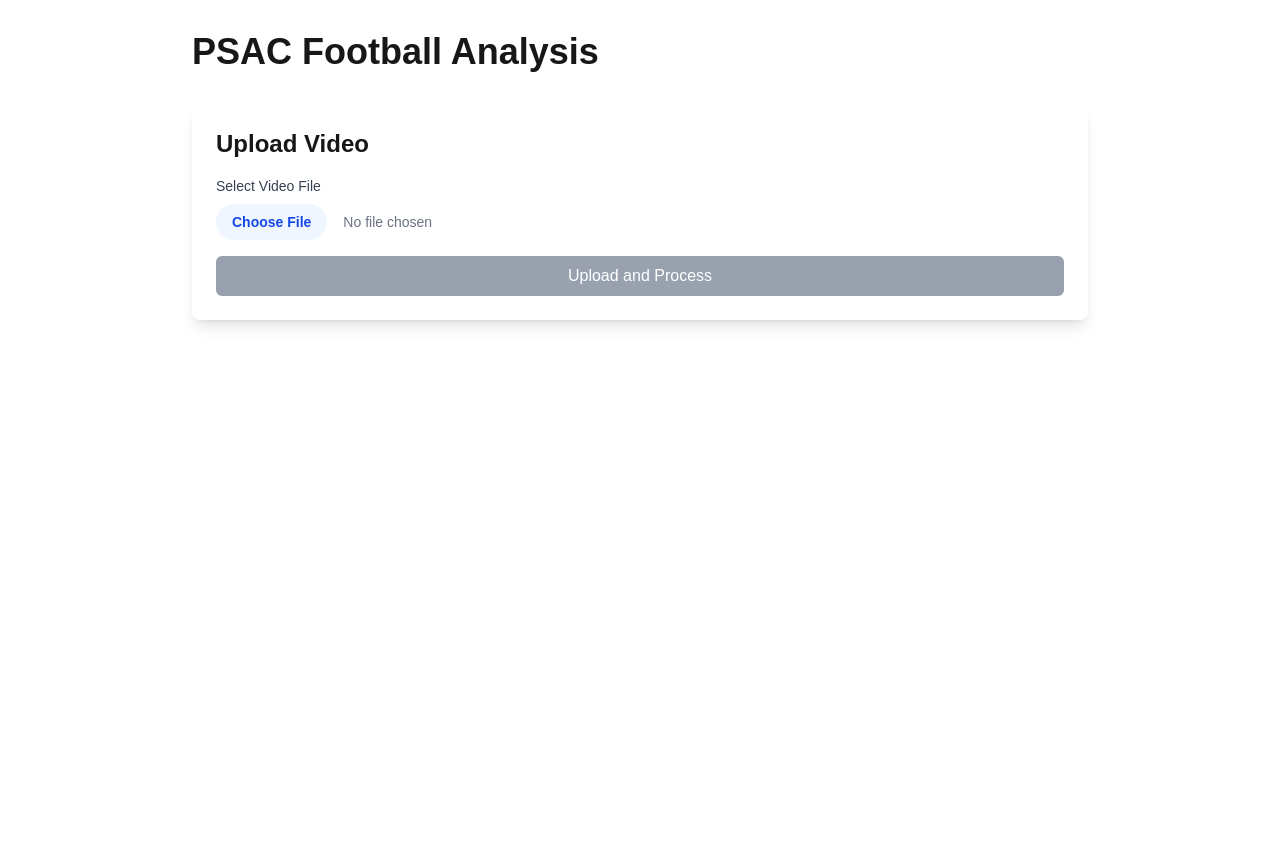
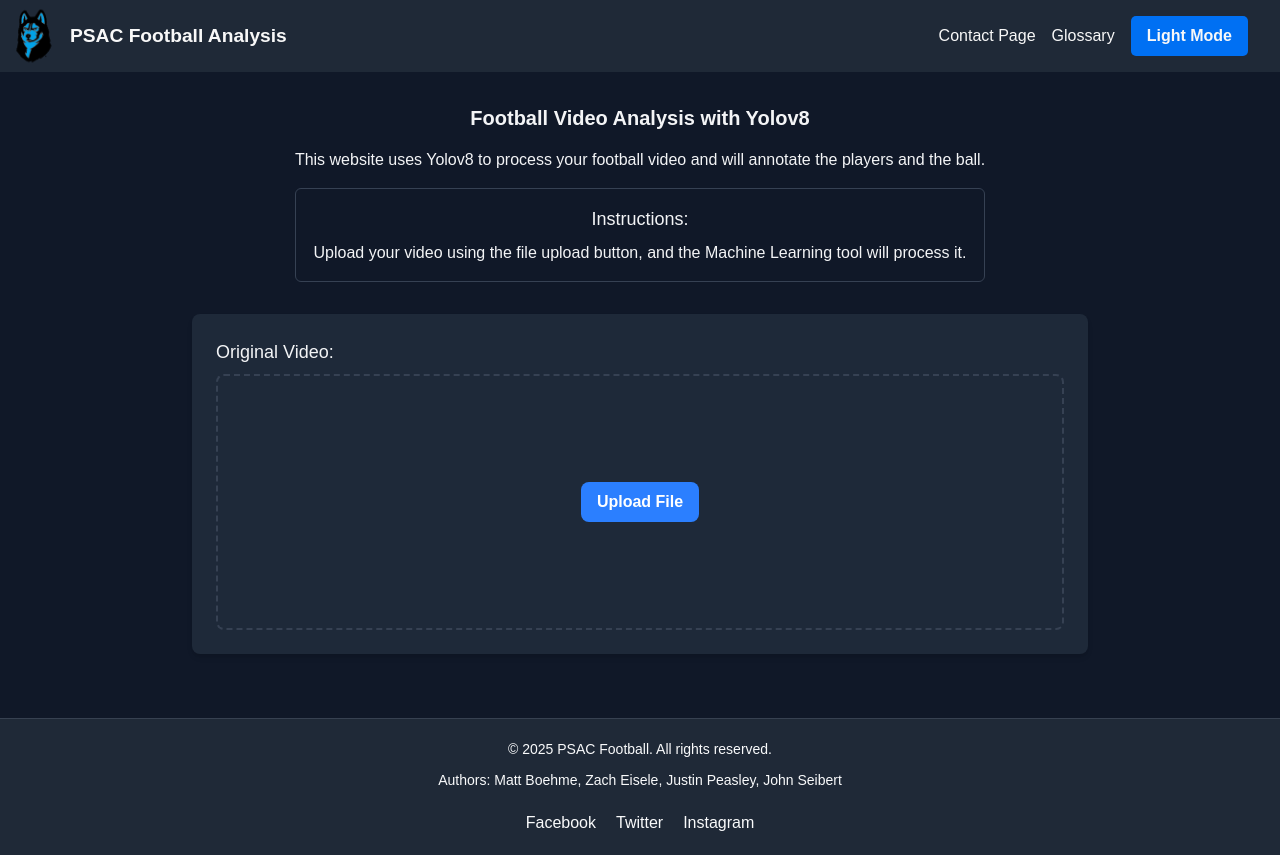
Before and after one commit to johnseibert19/PSAC-Football-Analysis, a Next.js app in the folder psac-football-analysis/: page / in a window 1280 px wide. Before the commit the page ends 800 px from the top, so only its background shows below. Built offline with nearby package versions, Linux system fonts and the light colour scheme.

Commit message:
Add files via upload

```diff
--- a/psac-football-analysis/src/app/page.tsx
+++ b/psac-football-analysis/src/app/page.tsx
@@ -1,185 +1,230 @@
 'use client';
 
-import React, { useState } from 'react';
+import React, { useState, useEffect, useRef } from 'react';
+import NavBar from './components/NavBar';
+import Footer from './components/Footer';
+import Body from './components/Body';
 
-// API URL configuration
-const API_URL = typeof window !== 'undefined'
-  ? window.location.hostname === 'localhost'
-    ? 'http://localhost:5000'
-    : 'https://psacfootball-python-f58da7eeb938.herokuapp.com'
-  : 'https://psacfootball-python-f58da7eeb938.herokuapp.com';
+const formatFileSize = (bytes: number): string => {
+    if (bytes === 0) return '0 Bytes';
+    const k = 1024;
+    const sizes = ['Bytes', 'KB', 'MB', 'GB', 'TB', 'PB', 'EB', 'ZB', 'YB'];
+    const i = Math.floor(Math.log(bytes) / Math.log(k));
+    return `${parseFloat((bytes / Math.pow(k, i)).toFixed(2))} ${sizes[i]}`;
+};
+
+const allowedVideoTypes = ['video/mp4', 'video/webm', 'video/ogg'];
 
 export default function Home() {
-  const [selectedFile, setSelectedFile] = useState<File | null>(null);
-  const [uploadProgress, setUploadProgress] = useState(0);
-  const [processingProgress, setProcessingProgress] = useState(0);
-  const [statusMessage, setStatusMessage] = useState('');
-  const [isProcessing, setIsProcessing] = useState(false);
+    const [file, setFile] = useState<File | null>(null);
+    const [setVideoPreviewUrl] = useState<string | null>(null);
+    const [darkMode, setDarkMode] = useState(true);
+    const [isUploading, setIsUploading] = useState(false);
+    const [uploadError, setUploadError] = useState<string | null>(null);
+    const [processingStatus, setProcessingStatus] = useState<string>('');
+    const [originalVideoUrl, setOriginalVideoUrl] = useState<string | null>(null);
     const [processedVideoUrl, setProcessedVideoUrl] = useState<string | null>(null);
-  const [error, setError] = useState<string | null>(null);
-  const [taskId, setTaskId] = useState<string | null>(null);
-  const [isUploading, setIsUploading] = useState(false);
+    const [processingTime, setProcessingTime] = useState<number | null>(null);
+    const [totalFrames, setTotalFrames] = useState<number | null>(null);
+    const videoPlayerRef = useRef<HTMLVideoElement>(null);
 
     const handleFileChange = (e: React.ChangeEvent<HTMLInputElement>) => {
-    const file = e.target.files?.[0];
-    if (file) {
-      setSelectedFile(file);
-      setError(null);
-      setProcessedVideoUrl(null);
-      setTaskId(null);
+        if (e.target.files && e.target.files[0]) {
+            const selectedFile = e.target.files[0];
+            if (allowedVideoTypes.includes(selectedFile.type)) {
+                console.log("File selected:", selectedFile.name);
+                setFile(selectedFile);
+                setVideoPreviewUrl(null);
+                setProcessingStatus('');
+                setUploadError(null);
+
+                // Create a local preview URL for the selected file
+                const previewUrl = URL.createObjectURL(selectedFile);
+                setOriginalVideoUrl(previewUrl);
+                console.log("Preview URL created:", previewUrl);
+            } else {
+                setFile(null);
+                setOriginalVideoUrl(null);
+                setUploadError(`Invalid file type. Please select a video file (${allowedVideoTypes.map(type => type.split('/')[1]).join(', ')}).`);
+            }
         }
     };
 
     const handleUpload = async () => {
-    if (!selectedFile) {
-      setError('Please select a file first');
+        if (!file) {
+            setUploadError('Please select a video file first.');
             return;
         }
 
+        try {
             setIsUploading(true);
-    setIsProcessing(false);
-    setError(null);
-    setProcessedVideoUrl(null);
-    setStatusMessage('Uploading file...');
+            setUploadError(null);
+            setProcessingStatus('Starting upload...');
+            console.log('Starting video upload process...');
 
-    try {
+            // Create FormData and append the file
             const formData = new FormData();
-      formData.append('file', selectedFile);
+            formData.append('video', file);
+            formData.append('filename', file.name);
 
-      const response = await fetch(`${API_URL}/upload`, {
+            // Upload to Next.js API
+            const uploadResponse = await fetch('/api/uploadVideo', {
                 method: 'POST',
                 body: formData,
             });
 
-      if (!response.ok) {
-        const errorData = await response.json();
-        throw new Error(errorData.error || 'Upload failed');
+            if (!uploadResponse.ok) {
+                throw new Error('Failed to upload video');
             }
 
-      const data = await response.json();
-      setTaskId(data.task_id);
-      setIsProcessing(true);
-      setStatusMessage('Processing started...');
+            const uploadData = await uploadResponse.json();
+            console.log('Upload response:', uploadData);
 
-      // Start SSE connection for status updates
-      const eventSource = new EventSource(`${API_URL}/events/${data.task_id}`);
+            // Send to Flask server for processing
+            console.log('Sending video for processing...');
+            const detectResponse = await fetch('http://localhost:5000/detect', {
+                method: 'POST',
+                headers: {
+                    'Content-Type': 'application/json',
+                },
+                body: JSON.stringify({
+                    videoUrl: uploadData.filePath
+                }),
+            });
 
-      eventSource.onmessage = (event) => {
-        const eventData = JSON.parse(event.data);
-        setStatusMessage(eventData.message);
-
-        if (eventData.progress !== undefined) {
-          setProcessingProgress(eventData.progress);
+            if (!detectResponse.ok) {
+                const errorData = await detectResponse.json();
+                throw new Error(errorData.error || 'Failed to process video');
             }
 
-        if (eventData.status === 'completed') {
-          eventSource.close();
-          setIsProcessing(false);
+            const detectData = await detectResponse.json();
+            console.log('Processing response:', detectData);
+
+            if (detectData.success && detectData.annotatedVideoUrl) {
+                // Set the processed video URL directly from the response
+                setProcessedVideoUrl(`http://localhost:5000${detectData.annotatedVideoUrl}`);
+                setProcessingTime(detectData.processingTime);
+                setTotalFrames(detectData.totalFrames);
+                setProcessingStatus(`Processing complete! Time taken: ${detectData.processingTime?.toFixed(1) || 0} seconds`);
+            } else {
+                throw new Error('No processed video URL received');
+            }
+
+        } catch (err) {
+            console.error('Error:', err);
+            setUploadError(err instanceof Error ? err.message : 'An error occurred');
+            setProcessingStatus('');
+        } finally {
             setIsUploading(false);
-          setProcessedVideoUrl(`${API_URL}/uploads/processed_${selectedFile.name}`);
-        } else if (eventData.status === 'error') {
-          eventSource.close();
-          setIsProcessing(false);
-          setIsUploading(false);
-          setError(eventData.message || 'Processing failed');
         }
     };
 
-      eventSource.onerror = (error) => {
-        console.error('EventSource error:', error);
-        eventSource.close();
-        setIsProcessing(false);
-        setIsUploading(false);
-        setError('Connection error while processing video');
+    const handleRemoveVideo = () => {
+        // Revoke the object URL to free up memory
+        if (originalVideoUrl) {
+            URL.revokeObjectURL(originalVideoUrl);
+        }
+        setFile(null);
+        setOriginalVideoUrl(null);
+        setProcessedVideoUrl(null);
+        setProcessingStatus('');
+        setUploadError(null);
+        setProcessingTime(null);
+        setTotalFrames(null);
     };
 
-    } catch (err) {
-      console.error('Upload error:', err);
-      setError(err instanceof Error ? err.message : 'Upload failed');
-      setIsUploading(false);
-      setIsProcessing(false);
+    // Cleanup URLs when component unmounts or URLs change
+    useEffect(() => {
+        return () => {
+            if (originalVideoUrl?.startsWith('blob:')) {
+                URL.revokeObjectURL(originalVideoUrl);
+            }
+            if (processedVideoUrl?.startsWith('blob:')) {
+                URL.revokeObjectURL(processedVideoUrl);
             }
         };
+    }, [originalVideoUrl, processedVideoUrl]);
 
     return (
-    <main className="min-h-screen p-8">
-      <div className="max-w-4xl mx-auto">
-        <h1 className="text-4xl font-bold mb-8">PSAC Football Analysis</h1>
+        <div
+            className={`${
+                darkMode ? "bg-gray-900 text-gray-100" : "bg-white text-gray-900"
+            } min-h-screen flex flex-col`} // Added flex-col
+        >
+            {/* Use the separate Header component */}
+            <NavBar darkMode={darkMode} setDarkMode={setDarkMode} />
 
-        <div className="bg-white rounded-lg shadow-lg p-6 mb-8">
-          <h2 className="text-2xl font-semibold mb-4">Upload Video</h2>
-
-          <div className="space-y-4">
-            <div>
-              <label className="block text-sm font-medium text-gray-700 mb-2">
-                Select Video File
-              </label>
-              <input
-                type="file"
-                accept="video/*"
-                onChange={handleFileChange}
-                className="block w-full text-sm text-gray-500
-                  file:mr-4 file:py-2 file:px-4
-                  file:rounded-full file:border-0
-                  file:text-sm file:font-semibold
-                  file:bg-blue-50 file:text-blue-700
-                  hover:file:bg-blue-100"
-                disabled={isUploading || isProcessing}
-              />
+            <main className="flex-grow flex flex-col items-center p-8"> {/* Added flex-grow */}
+                <div className="mb-8 text-center">
+                    <h2 className="text-xl font-semibold mb-4">
+                        Football Video Analysis with Yolov8
+                    </h2>
+                    <p className="mb-4">
+                        This website uses Yolov8 to process your football video and will
+                        annotate the players and the ball.
+                    </p>
+                    <div className="border border-gray-700 rounded-md p-4">
+                        <h3 className="text-lg font-medium mb-2">Instructions:</h3>
+                        <p>
+                            Upload your video using the file upload button, and the Machine
+                            Learning tool will process it.
+                        </p>
+                    </div>
                 </div>
 
-            {selectedFile && (
-              <div className="text-sm text-gray-600">
-                Selected file: {selectedFile.name}
+                {/* Use the Body component here */}
+                <Body
+                    file={file}
+                    originalVideoUrl={originalVideoUrl}
+                    processedVideoUrl={processedVideoUrl}
+                    darkMode={darkMode}
+                    handleFileChange={handleFileChange}
+                    handleRemoveVideo={handleRemoveVideo}
+                    processingTime={processingTime}
+                    totalFrames={totalFrames}
+                    videoPlayerRef={videoPlayerRef}
+                />
+
+                {file && (
+                    <section className="mb-8 text-center">
+                        <h2 className="text-lg font-semibold mb-2">File Details:</h2>
+                        <ul className="list-disc list-inside">
+                            <li>Name: {file.name}</li>
+                            {/* <li>Type: {file.type}</li> */}
+                            <li>Size: {formatFileSize(file.size)}</li>
+                        </ul>
+                    </section>
+                )}
+
+                {processingStatus && (
+                    <div className="mb-4 p-4 bg-blue-900 text-blue-100 rounded-lg">
+                        {processingStatus}
                     </div>
                 )}
 
-            <button
-              onClick={handleUpload}
-              disabled={!selectedFile || isUploading || isProcessing}
-              className={`w-full py-2 px-4 rounded-md text-white font-medium
-                ${!selectedFile || isUploading || isProcessing
-                  ? 'bg-gray-400 cursor-not-allowed'
-                  : 'bg-blue-600 hover:bg-blue-700'}`}
-            >
-              {isUploading ? 'Uploading...' : isProcessing ? 'Processing...' : 'Upload and Process'}
-            </button>
-
-            {isProcessing && (
-              <div className="mt-4">
-                <div className="w-full bg-gray-200 rounded-full h-2.5">
-                  <div
-                    className="bg-blue-600 h-2.5 rounded-full transition-all duration-300"
-                    style={{ width: `${processingProgress}%` }}
-                  ></div>
-                </div>
-                <div className="text-sm text-gray-600 mt-2">
-                  {statusMessage}
-                </div>
+                {uploadError && (
+                    <div className="mb-4 p-4 bg-red-900 text-red-100 rounded-lg">
+                        Error: {uploadError}
                     </div>
                 )}
 
-            {error && (
-              <div className="mt-4 p-4 bg-red-50 text-red-700 rounded-md">
-                {error}
+                {file && (
+                    <div className="text-center">
+                        <button
+                            onClick={handleUpload}
+                            className={`bg-green-500 hover:bg-green-600 text-white font-semibold py-2 px-4 rounded-lg ${
+                                isUploading ? "opacity-50 cursor-not-allowed" : ""
+                            }`}
+                            disabled={isUploading}
+                        >
+                            {isUploading ? "Processing..." : "Analyze Video"}
+                        </button>
                     </div>
                 )}
+            </main>
 
-            {processedVideoUrl && (
-              <div className="mt-4">
-                <h3 className="text-lg font-semibold mb-2">Processed Video</h3>
-                <video
-                  controls
-                  className="w-full rounded-lg shadow-md"
-                  src={processedVideoUrl}
-                >
-                  Your browser does not support the video tag.
-                </video>
+            {/* Use the separate Footer component */}
+            <Footer darkMode={darkMode}  />
         </div>
-            )}
-          </div>
-        </div>
-      </div>
-    </main>
     );
 }
```
Lines whose indentation alone changed are shown as unchanged.
